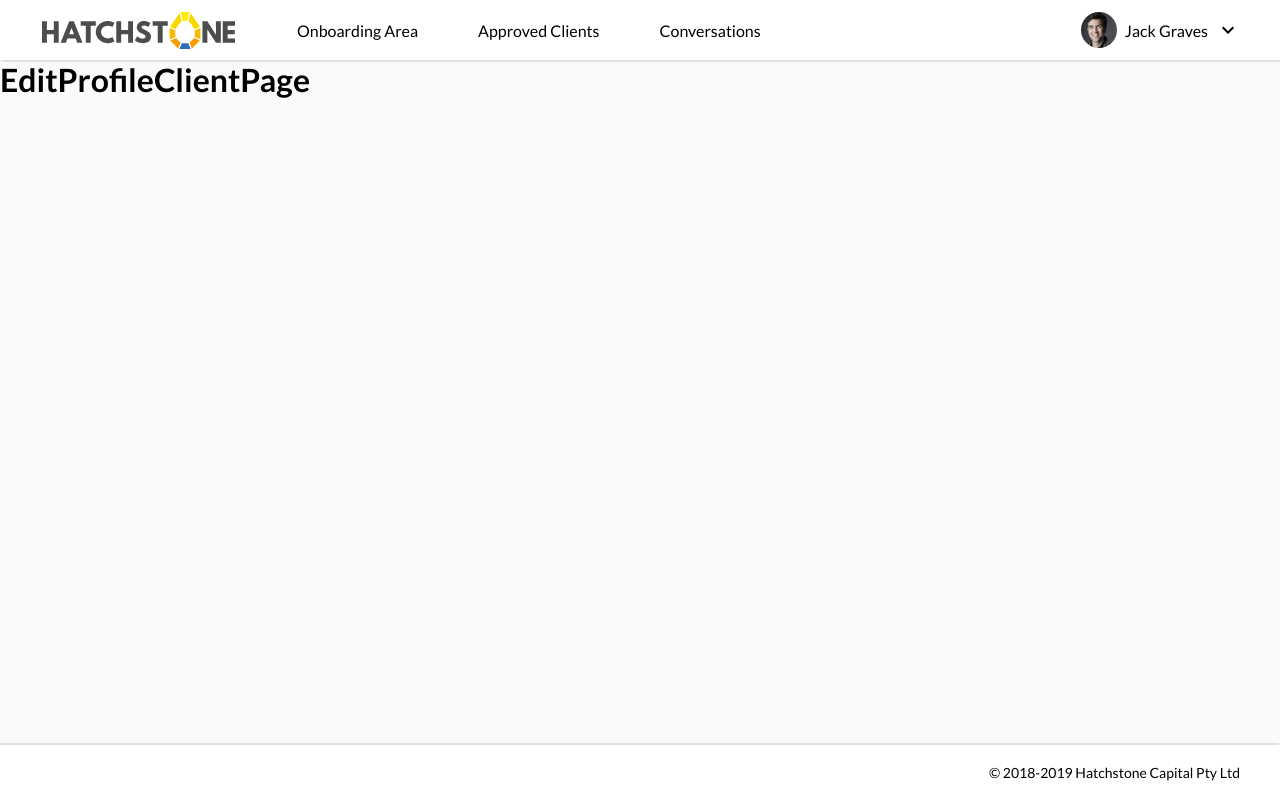
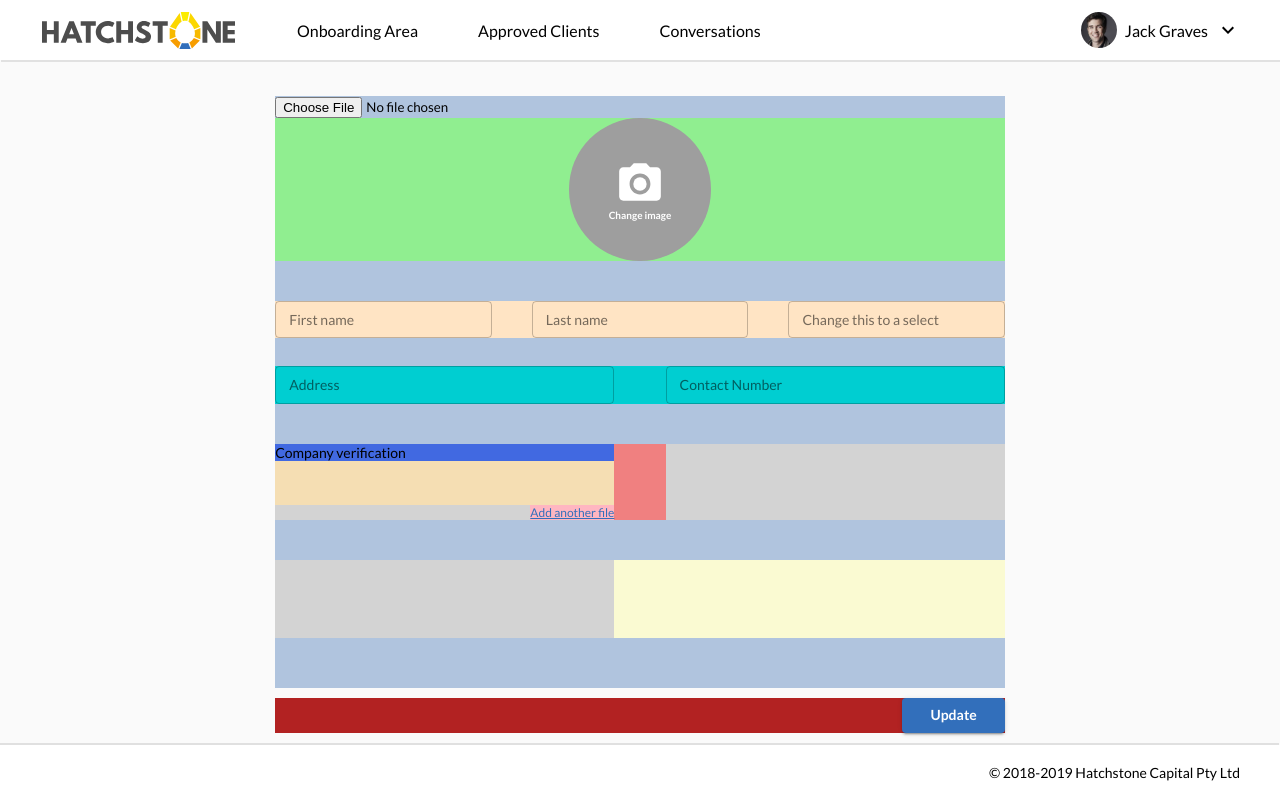
Before and after one commit to tomsmi321/hatchstone-frontend, a React (Create React App) app: page /edit-profile-client/1 in a window 1280 px wide. Built offline with nearby package versions, Linux system fonts and the light colour scheme; grey boxes are pictures that could not be loaded.

Commit message:
added further styling and changed div structure

```diff
--- a/package.json
+++ b/package.json
@@ -13,6 +13,7 @@
     "react": "^16.12.0",
     "react-app-rewired": "^2.1.5",
     "react-dom": "^16.12.0",
+    "react-dropzone-uploader": "^2.11.0",
     "react-router-dom": "^5.1.2",
     "react-scripts": "3.3.0",
     "styled-components": "^4.4.1",
--- a/src/components/DocumentsUpload/UploadFile.jsx
+++ b/src/components/DocumentsUpload/UploadFile.jsx
@@ -1,7 +1,7 @@
 import React from "react";
 import "react-dropzone-uploader/dist/styles.css";
 import Dropzone from "react-dropzone-uploader";
-import "../App.css";
+// import "../App.css";
 import styled from 'styled-components';
 import Typography from '../../uiKit/Typography';
 
--- a/src/components/DocumentsUpload/UploadFileWrapper.jsx
+++ b/src/components/DocumentsUpload/UploadFileWrapper.jsx
@@ -1,5 +1,5 @@
 import React from "react";
-import FileUpload from "./FileUpload";
+import FileUpload from "./UploadFile";
 
 const FileUploadWrapper = () => {
   return (
--- a/src/components/EditProfileClient/index.jsx
+++ b/src/components/EditProfileClient/index.jsx
@@ -1,9 +1,214 @@
 import React from 'react';
 import styled from 'styled-components';
+import { TextField } from '../../uiKit/userInput/TextField'
+import { PrimaryButton } from '../../uiKit/Button';
+import PhotoCameraIcon from '@material-ui/icons/PhotoCamera';
+
+const Wrapper = styled.div`
+    background-color: lightsteelblue;
+    margin: 4.55vh auto 0vh auto;
+    width: 57vw;
+    height: 74vh;
+`
+
+const WrapperProfilePic = styled.div`
+    background-color: lightgreen;
+    height: 17.8vh;
+    display: flex;
+    justify-content: center;
+    margin-bottom: 40px;
+`
+
+const ProfileImage = styled.div`
+  background-image: ${({ imageSrc }) => `url("${imageSrc}")`};
+  background-position: center;
+  background-size: cover;
+  filter: grayscale(80%);
+  width: 11.11vw;
+  height: 17.8vh;
+  border-radius: 100px;
+  display: flex;
+  flex-direction: column;
+  justify-content: center;
+  align-items: center;
+  z-index: 0;
+`
+
+const StyledPhotoCameraIcon = styled(PhotoCameraIcon)`
+    &&& {
+        font-size: 50px;
+        color: #FFFFFF;
+    }
+`
+
+const ProfileImageChangePicText = styled.div`
+    font-size: 10px;
+    font-weight: bold;
+    color: #FFFFFF;
+`
+
+const InputChangeProfilePic = styled.input`
+
+`
+
+const WrapperProfileDetailsUppper = styled.div`
+    background-color: bisque;
+    margin-bottom: 28px;
+    display: flex;
+    justify-content: space-between;
+`
+
+const WrapperTextFieldUpper = styled.div`
+    width: 16.9vw;
+`
+
+const WrapperProfileDetailsLower = styled.div`
+    background-color: darkturquoise;
+    margin-bottom: 40px;
+    display: flex;
+    justify-content: space-between;
+`
+
+const WrapperTextFieldLower = styled.div`
+    width: 26.5vw;
+`
+
+const WrapperDoumentFieldsUpper = styled.div`
+    background-color: lightcoral;
+    margin-bottom: 40px;
+    display: flex;
+    justify-content: space-between;
+`
+
+const WrapperDoumentFieldsLower = styled.div`
+    background-color: lightgoldenrodyellow;
+    /* remove height */
+    height: 9.7vh;
+    margin-bottom: 60px;
+    display: flex;
+`
+
+const WrapperDocField = styled.div`
+    background-color: lightgrey;
+    width: 26.5vw;
+`
+
+const WrapperDocFieldHeader = styled.div`
+    background-color: royalblue;
+    font-size: 14px;
+`
+
+const WrapperDocFieldDropZone = styled.div`
+    background-color: wheat;
+    font-size: 14px;
+    height: 5.55vh;
+`
+
+const WrapperDocFieldFooter = styled.div`
+    background-color: lightpink;
+    font-size: 12px;
+    color: #326FBB;
+    float: right;
+    text-decoration: underline;
+`
+
+const WrapperUpdateButton = styled.div`
+    background-color: firebrick;
+    /* remove height */
+    height: 35px;
+    display: flex;
+    justify-content: flex-end;
+`
+
 
 const EditProfileClientPage = () => {
+const imageSrc = 'https://devilsworkshop.org/wp-content/uploads/sites/8/2013/01/small-facebook-profile-picture.jpg';
     return (
-        <h1>EditProfileClientPage</h1>
+        <Wrapper>
+           <label class="file">
+                <input type="file" id="file" aria-label="File browser example"></input>
+                    <span class="file-custom"></span>
+           </label>
+            <WrapperProfilePic>
+                <ProfileImage imageSrc={imageSrc}>
+                    <StyledPhotoCameraIcon />
+                    <ProfileImageChangePicText>Change image</ProfileImageChangePicText>
+                </ProfileImage>
+            </WrapperProfilePic>
+            <WrapperProfileDetailsUppper>
+                <WrapperTextFieldUpper>
+                    <TextField
+                        // having difficulty styling this without using inline styles
+                        size={"small"}
+                        inputProps={{style: {fontSize: 14}}}
+                        InputLabelProps={{style: {fontSize: 14}}}
+                        label="First name"
+                        type="text"
+                        name="firstName"
+                    />
+                </WrapperTextFieldUpper>
+                <WrapperTextFieldUpper>
+                    <TextField
+                        // having difficulty styling this without using inline styles
+                        size={"small"}
+                        inputProps={{style: {fontSize: 14}}}
+                        InputLabelProps={{style: {fontSize: 14}}}
+                        label="Last name"
+                        type="text"
+                        name="lastName"
+                    />
+                </WrapperTextFieldUpper>
+                <WrapperTextFieldUpper>
+                    <TextField
+                        // having difficulty styling this without using inline styles
+                        size={"small"}
+                        inputProps={{style: {fontSize: 14}}}
+                        InputLabelProps={{style: {fontSize: 14}}}
+                        label="Change this to a select"
+                        type="text"
+                        name=""
+                    />
+                </WrapperTextFieldUpper>
+            </WrapperProfileDetailsUppper>
+            <WrapperProfileDetailsLower>
+                <WrapperTextFieldLower>
+                <TextField
+                        // having difficulty styling this without using inline styles
+                        size={"small"}
+                        inputProps={{style: {fontSize: 14}}}
+                        InputLabelProps={{style: {fontSize: 14}}}
+                        label="Address"
+                        type="text"
+                        name="address"
+                    />
+                </WrapperTextFieldLower>
+                <WrapperTextFieldLower>
+                <TextField
+                        // having difficulty styling this without using inline styles
+                        size={"small"}
+                        inputProps={{style: {fontSize: 14}}}
+                        InputLabelProps={{style: {fontSize: 14}}}
+                        label="Contact Number"
+                        type="text"
+                        name="phone"
+                    />
+                </WrapperTextFieldLower>
+            </WrapperProfileDetailsLower>
+            <WrapperDoumentFieldsUpper>
+                <WrapperDocField>
+                    <WrapperDocFieldHeader>Company verification</WrapperDocFieldHeader>
+                    <WrapperDocFieldDropZone></WrapperDocFieldDropZone>
+                    <WrapperDocFieldFooter>Add another file</WrapperDocFieldFooter>
+                </WrapperDocField>
+                <WrapperDocField></WrapperDocField>
+            </WrapperDoumentFieldsUpper>
+            <WrapperDoumentFieldsLower>
+                <WrapperDocField></WrapperDocField>
+            </WrapperDoumentFieldsLower>
+            <WrapperUpdateButton>
+                <PrimaryButton>Update</PrimaryButton>
+            </WrapperUpdateButton>
+        </Wrapper>
     )
 }
 
--- a/src/components/UIKit.jsx
+++ b/src/components/UIKit.jsx
@@ -8,6 +8,7 @@ import { Footer, DarkFooter } from 'uiKit/Footer'
 import { SimpleModal } from 'uiKit/Modal';
 import { ProgressBar } from 'uiKit/ProgressBar';
 import { SimpleSelect } from 'uiKit/SimpleSelect';
+import FileUploadWrapper from './DocumentsUpload/UploadFileWrapper';
 
 const Wrapper = styled.div`
     display: flex;
@@ -21,6 +22,7 @@ const Wrapper = styled.div`
 const UIKit = () => {
   return(
     <Wrapper>
+      <FileUploadWrapper />
       <PrimaryButton>Primary</PrimaryButton>
       <SecondaryButton>Secondary</SecondaryButton>
       <TertiaryButton>Tertiary</TertiaryButton>
--- a/src/uiKit/userInput/TextField.jsx
+++ b/src/uiKit/userInput/TextField.jsx
@@ -4,7 +4,7 @@ import { Search } from 'uiKit/Icon'
 import styled from 'styled-components'
 
 
-const BaseTextField = styled(MUITextField).attrs({ variant: "outlined" })`
+export const BaseTextField = styled(MUITextField).attrs({ variant: "outlined" })`
   &&& {
     width: 100%;
     :hover {
@@ -21,14 +21,17 @@ const ErrorMessage = styled.div`
   color: red;
 `
 
-export const TextField = ({ label, onChange, onBlur, name, touched, error }) => (
+export const TextField = ({ label, onChange, onBlur, name, touched, error, size, inputProps, InputLabelProps }) => (
   <>
     <BaseTextField
       name={name}
       label={label}
       onChange={onChange}
       onBlur={onBlur}
-      variant="outlined" />
+      variant="outlined"
+      size={size}
+      inputProps={inputProps}
+      InputLabelProps={InputLabelProps}/>
     { touched && error && <ErrorMessage>{error}</ErrorMessage> }
   </>
 )
```
Also changed, not shown: 1 other file (tests, documents, lock files or other folders).
